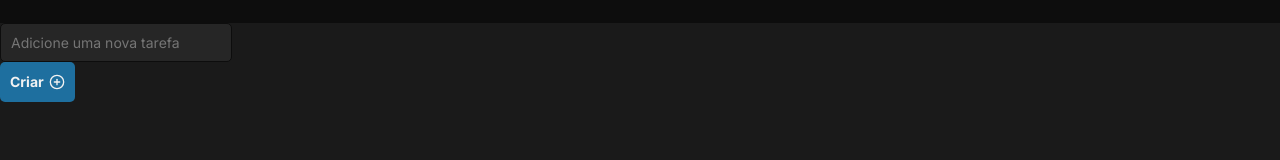
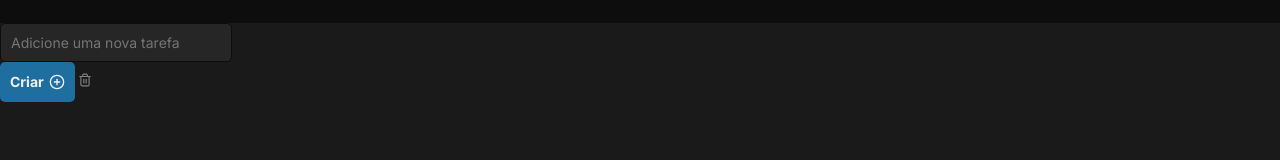
Before and after one commit to brunaporato/todo-list-ignite, a React (Vite) app: page / in a window 1280 px wide. Shown: the part 121-281 px from the top of the page. Built offline with nearby package versions, Linux system fonts and the light colour scheme.

Commit message:
add bttndelete comp

```diff
--- a/src/App.tsx
+++ b/src/App.tsx
@@ -1,6 +1,7 @@
 import { Header } from "./components/Header";
 import { Input } from "./components/Input";
 import { BttnCreate } from "./components/BttnCreate";
+import { BttnDelete } from "./components/BttnDelete";
 import "./global.css";
 
 export function App() {
@@ -9,6 +10,7 @@ export function App() {
       <Header />
       <Input />
       <BttnCreate />
+      <BttnDelete />
     </div>
   )
 }
--- /dev/null
+++ b/src/components/BttnDelete.module.css
@@ -0,0 +1,15 @@
+.button {
+    padding: .3rem;
+    border-radius: .25rem;
+
+    background: none;
+    border: none;
+    color: var(--gray-300);
+
+    cursor: pointer;
+}
+
+.button:hover {
+    background: var(--gray-400);
+    color: var(--danger);
+}
--- /dev/null
+++ b/src/components/BttnDelete.tsx
@@ -0,0 +1,10 @@
+import styles from "./BttnDelete.module.css";
+import { FiTrash2 } from "react-icons/fi";
+
+export function BttnDelete() {
+    return (
+        <button className={styles.button}>
+            <FiTrash2 size={14} />
+        </button>
+    )
+}
```
